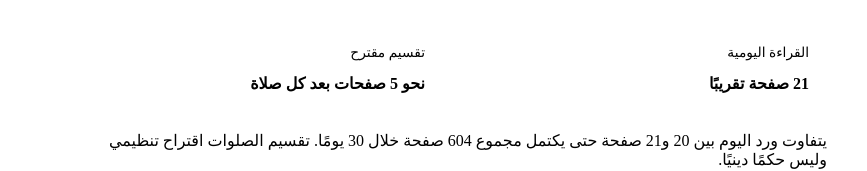
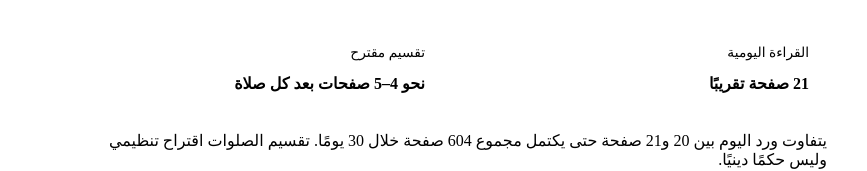
Before and after one commit to benenali/likulli-mumin, a Next.js app: page /khatma in a window 1280 px wide. Shown: the part 386-557 px from the top of the page, without its empty margins (413-1280 px from the left). Built offline with nearby package versions, Linux system fonts and the light colour scheme.

Commit message:
Clarify daily reading split across prayers

```diff
--- a/src/components/khatma-planner.tsx
+++ b/src/components/khatma-planner.tsx
@@ -145,7 +145,7 @@ export default function KhatmaPlanner() {
             </div>
             <div className="khatma-stat">
               <span>تقسيم مقترح</span>
-              <strong>نحو {plan.pagesPerPrayer} صفحات بعد كل صلاة</strong>
+              <strong>نحو {Math.max(1, Math.floor(Math.min(...plan.dailyTargets) / 5))}–{Math.ceil(Math.max(...plan.dailyTargets) / 5)} صفحات بعد كل صلاة</strong>
             </div>
           </div>
           <p className="settings-note">
```
